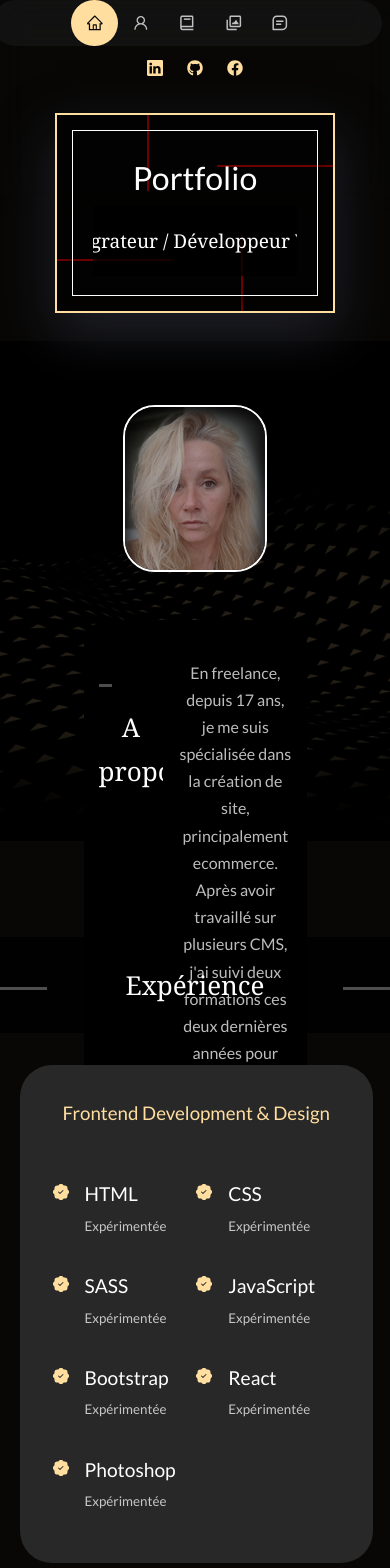
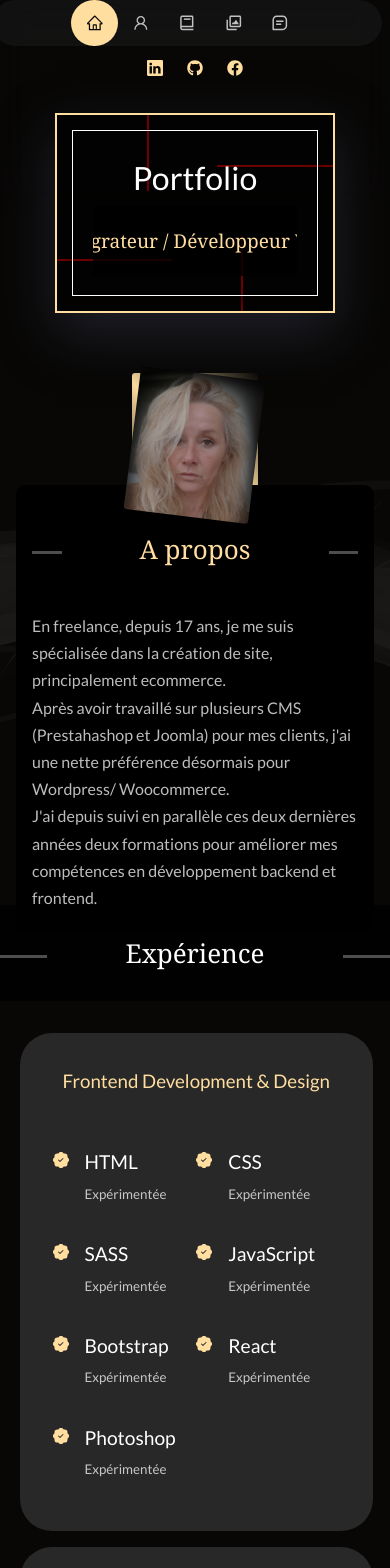
Before and after one commit to CDS-Annabelle/portfolio-anna, a React (Create React App) app: page / in a window 390 px wide. Shown: the top 1568 px of the page. Built offline with nearby package versions, Linux system fonts and the light colour scheme.

Commit message:
update about

```diff
--- a/src/components/About/About.js
+++ b/src/components/About/About.js
@@ -1,27 +1,30 @@
 import React from 'react'
-import './about.css'
+import styles from './About.module.css'
 import anna from '../../assets/picture-anna.jpg'
 
 const About = () => {
   return (
     <section id="about">
-      <div className="parallax">
-        <div className="container about__container">
-          <div className="about__me">
-            <div className="about__me-image">
+      <div className={styles.parallax}>
+        <div className={styles.aboutContainer}>
+          <div className={styles.aboutMe}>
+            <div className={styles.aboutMeImage}>
               <img src={anna} alt="Annabelle Portfolio" />
             </div>
           </div>
 
-          <div className="about__content">
-            <div className="about__cards">
+          <div className={styles.aboutContent}>
+            <div className={styles.aboutCards}>
               <h2>A propos</h2>
-              <p className="textAbout">
+              <p className={styles.textAbout}>
                 En freelance, depuis 17 ans, je me suis spécialisée dans la
-                création de site, principalement ecommerce. Après avoir
-                travaillé sur plusieurs CMS, j'ai suivi deux formations ces deux
-                dernières années pour améliorer mes compétences en
-                développement, backend et frontend.
+                création de site, principalement ecommerce. <br />
+                Après avoir travaillé sur plusieurs CMS (Prestahashop et Joomla)
+                pour mes clients, j'ai une nette préférence désormais pour
+                Wordpress/ Woocommerce. <br />
+                J'ai depuis suivi en parallèle ces deux dernières années deux
+                formations pour améliorer mes compétences en développement
+                backend et frontend.
               </p>
             </div>
           </div>
--- /dev/null
+++ b/src/components/About/About.module.css
@@ -0,0 +1,124 @@
+.parallax {
+    background-image: url("../../assets/back-red.png");
+    height: 500px;
+    text-align: center;
+    background-attachment: fixed;
+    background-position: center;
+    background-repeat: no-repeat;
+    background-size: cover;
+    display: flex;
+    flex-direction: column;
+}
+
+#about {
+    margin-top: 8rem;
+}
+
+.aboutContainer {
+    display: grid;
+    grid-template-columns: 50% 50%;
+    padding: 10rem 8rem;
+    align-items: center;
+}
+
+.aboutContent {
+    background-color: #000;
+    border-radius: 10px;
+    padding: 15px;
+}
+
+.aboutMe {
+    width: 25%;
+    border-radius: 0.2rem;
+    background: linear-gradient(45deg, transparent, var(--color-primary), transparent);
+    justify-self: center;
+}
+
+.aboutMeImage {
+    border-radius: 0.2rem;
+    overflow: hidden;
+    transform: rotate(7deg);
+    transition: var(--transition);
+}
+
+.aboutMeImage:hover {
+    transform: rotate(0);
+}
+
+.aboutCards {
+    display: grid;
+    grid-template-columns: repeat(1, 2fr);
+    gap: 0.5rem;
+}
+
+h2 {
+    background: rgba(0, 0, 0, 0.8);
+    padding: 1em 0;
+    text-align: center;
+    overflow: hidden;
+    font-size: 26px;
+    font-family: georgia;
+}
+
+h2:before,
+h2:after {
+    content: '';
+    width: 3em;
+    border-bottom: rgba(255, 255, 255, 0.3) solid;
+    display: inline-block;
+    vertical-align: middle;
+}
+
+h2:before {
+    margin-left: -100%;
+    margin-right: 3em
+}
+
+h2:after {
+    margin-right: -100%;
+    margin-left: 3em;
+}
+
+
+.aboutContent p {
+    margin: 1rem 0 2.6rem;
+    color: var(--color-light);
+}
+
+/* ================ MEDIA QUERIES (MEDIUM DEVICES) ================= */
+@media screen and (max-width: 1024px) {
+
+    .aboutMe {
+        width: 40%;
+        margin: 2rem auto 4rem;
+    }
+
+}
+
+/* ================ MEDIA QUERIES (SMALL DEVICES) ================= */
+@media screen and (max-width: 600px) {
+    .aboutMe {
+        width: 35%;
+        margin: 3rem auto -2rem;
+    }
+
+    .aboutCards {
+        display: flex;
+        flex-direction: column;
+    }
+
+    .aboutContainer {
+        display: flex;
+        padding: 1rem;
+        flex-direction: column;
+    }
+
+    .aboutContent {
+        padding: 1rem;
+    }
+
+    .aboutContent p {
+        margin: 0.4rem 0;
+        text-align: left;
+    }
+}
--- a/src/components/About/about.css
+++ /dev/null
@@ -1,155 +0,0 @@
-.parallax {
-    background-image: url("../../assets/blue-design-black-background.png");
-    height: 500px;
-    text-align: center;
-    background-attachment: fixed;
-    background-position: center;
-    background-repeat: no-repeat;
-    background-size: cover;
-    display: flex;
-    flex-direction: column;
-}
-
-#about {
-    margin-top: 8rem;
-}
-
-.about__container {
-    display: grid;
-    grid-template-columns: 50% 50%;
-    padding: 4rem;
-}
-
-.about__content {
-    background-color: #000;
-    border-radius: 25px;
-    padding: 15px;
-}
-
-.about__me {
-    width: 38%;
-    border-radius: 2rem;
-}
-
-.about__me-image {
-    border-radius: 2rem;
-    overflow: hidden;
-    border: 2px solid #fff;
-}
-
-.about__me-image:hover {
-    transform: rotate(0);
-}
-
-.about__cards {
-    display: grid;
-    grid-template-columns: repeat(1, 2fr);
-    gap: 0.5rem;
-}
-
-h2 {
-    background: rgba(0, 0, 0, 0.8);
-    color: white;
-    padding: 1em 0;
-    text-align: center;
-    overflow: hidden;
-    font-size: 26px;
-    font-family: georgia;
-}
-
-h2:before,
-h2:after {
-    content: '';
-    width: 3em;
-    border-bottom: rgba(255, 255, 255, 0.3) solid;
-    display: inline-block;
-    vertical-align: middle;
-}
-
-h2:before {
-    margin-left: -100%;
-    margin-right: 3em
-}
-
-h2:after {
-    margin-right: -100%;
-    margin-left: 3em;
-}
-
-
-#contact {
-    text-align: center;
-}
-
-.about__card {
-    background: var(--color-bg-variant);
-    border: 1px solid transparent;
-    border-radius: 1rem;
-    padding: 2rem;
-    text-align: center;
-    transition: var(--transition);
-}
-
-.about__card:hover {
-    background: transparent;
-    border-color: var(--color-primary-variant);
-    cursor: default;
-}
-
-.about__icon {
-    color: var(--color-primary);
-    font-size: 1.4rem;
-    margin-bottom: 1rem;
-}
-
-.about__card h5 {
-    font-size: 0.95rem;
-}
-
-.about__card small {
-    font-size: 0.7rem;
-    color: var(--color-light);
-}
-
-.about__content p {
-    margin: 2rem 0 2.6rem;
-    color: var(--color-light);
-}
-
-/* ================ MEDIA QUERIES (MEDIUM DEVICES) ================= */
-@media screen and (max-width: 1024px) {
-    .about__container {
-        grid-template-columns: 1fr;
-        gap: 0;
-    }
-
-    .about__me {
-        width: 50%;
-        margin: 2rem auto 4rem;
-    }
-
-    .about__content p {
-        margin: 1rem 0 1.5rem;
-    }
-}
-
-/* ================ MEDIA QUERIES (SMALL DEVICES) ================= */
-@media screen and (max-width: 600px) {
-    .about__me {
-        width: 65%;
-        margin: 0 auto 3rem;
-    }
-
-    .about__cards {
-        grid-template-columns: 1fr 1fr;
-        gap: 1rem;
-    }
-
-    .about__content {
-        text-align: center;
-    }
-
-    .about__content p {
-        margin: 1.5rem 0;
-    }
-}
--- a/src/index.css
+++ b/src/index.css
@@ -59,7 +59,7 @@ h1 {
 
 h2 {
   font-size: 2.2rem;
-  color: var(--color-white);
+  color: var(--color-primary);
 }
 
 h4 {
```
Also changed, not shown: src/assets/back-red.png (added).
